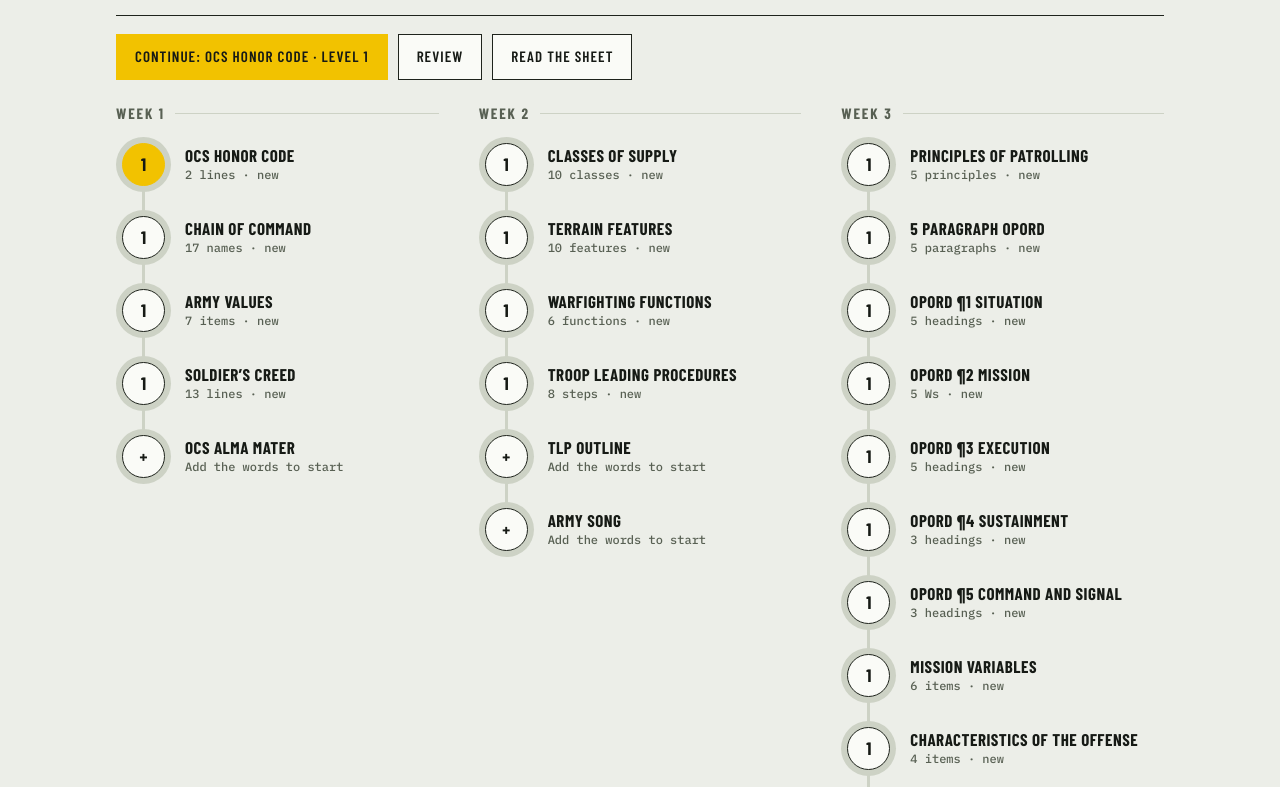
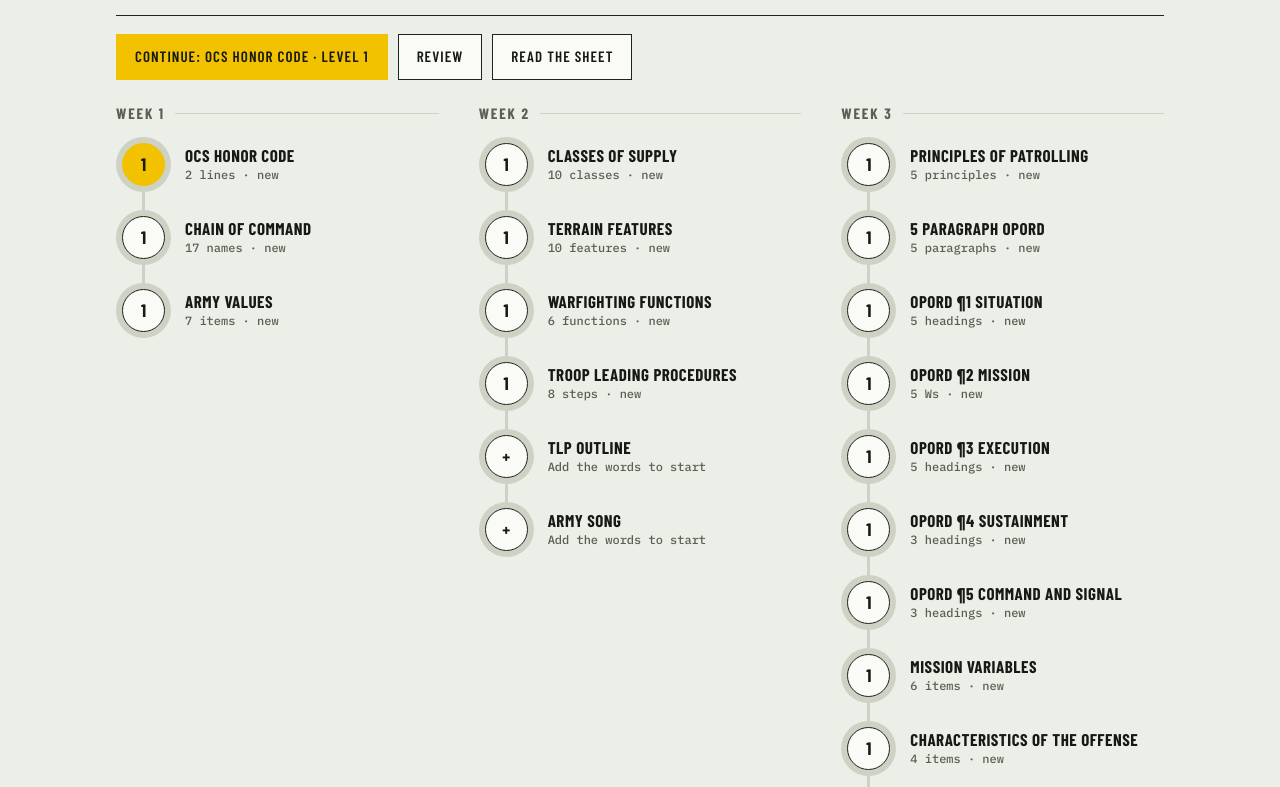
Before and after one commit to asip-trainer/asip-trainer.github.io, a plain HTML site: page phaseup/index.html in a window 1280 px wide. Shown: the part 215-1002 px from the top of the page. Drawn offline with nearby package versions, Linux system fonts and the light colour scheme.

Commit message:
Phase Up Recall: remove OCS Alma Mater and Soldier's Creed

```diff
--- a/phaseup/index.html
+++ b/phaseup/index.html
@@ -306,9 +306,6 @@ button:focus-visible, input:focus-visible, textarea:focus-visible { outline: 3px
       ] },
     { id: 'values', week: 1, title: 'Army Values', tag: 'LDRSHIP',
       items: ['Loyalty', 'Duty', 'Respect', 'Selfless Service', 'Honor|honour', 'Integrity', 'Personal Courage'] },
-    { id: 'creed', week: 1, title: 'Soldier’s Creed', type: 'text', note: 'Lines 4–7 are the Warrior Ethos.',
-      text: 'I am an American Soldier. | I am a warrior and a member of a team. | I serve the people of the United States, and live the Army Values. | I will always place the mission first. | I will never accept defeat. | I will never quit. | I will never leave a fallen comrade. | I am disciplined, physically and mentally tough, trained and proficient in my warrior tasks and drills. | I always maintain my arms, my equipment and myself. | I am an expert and I am a professional. | I stand ready to deploy, engage, and destroy, the enemies of the United States of America in close combat. | I am a guardian of freedom and the American way of life. | I am an American Soldier.' },
-    { id: 'alma', week: 1, title: 'OCS Alma Mater', type: 'custom', ask: 'Paste the OCS Alma Mater from your handout, one line per line.' },
 
     { id: 'cos', week: 2, title: 'Classes of Supply', unit: 'classes', labels: ['I', 'II', 'III', 'IV', 'V', 'VI', 'VII', 'VIII', 'IX', 'X'],
       memo: 'Smart Chefs Prepare Creamy Alfredo Pasta Making Meals Really Memorable',
```
